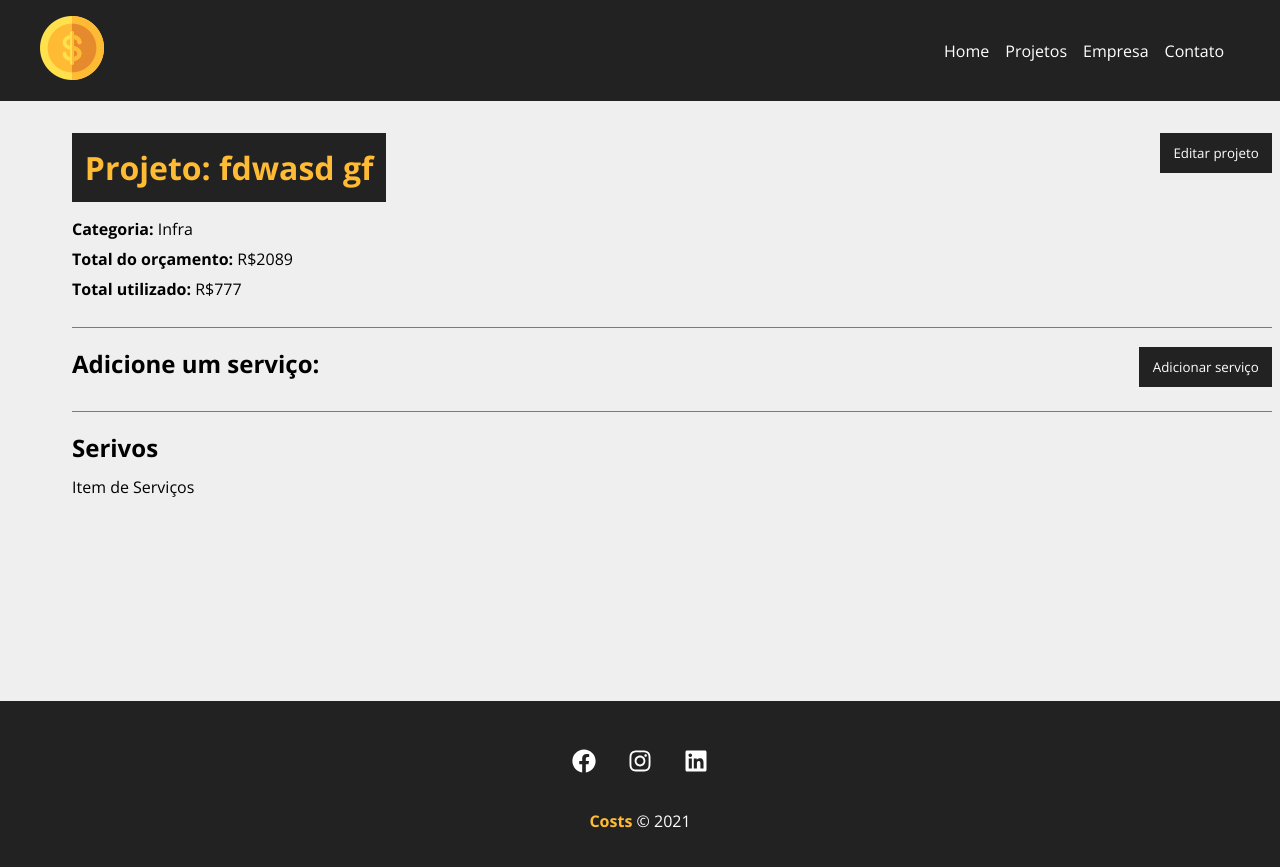
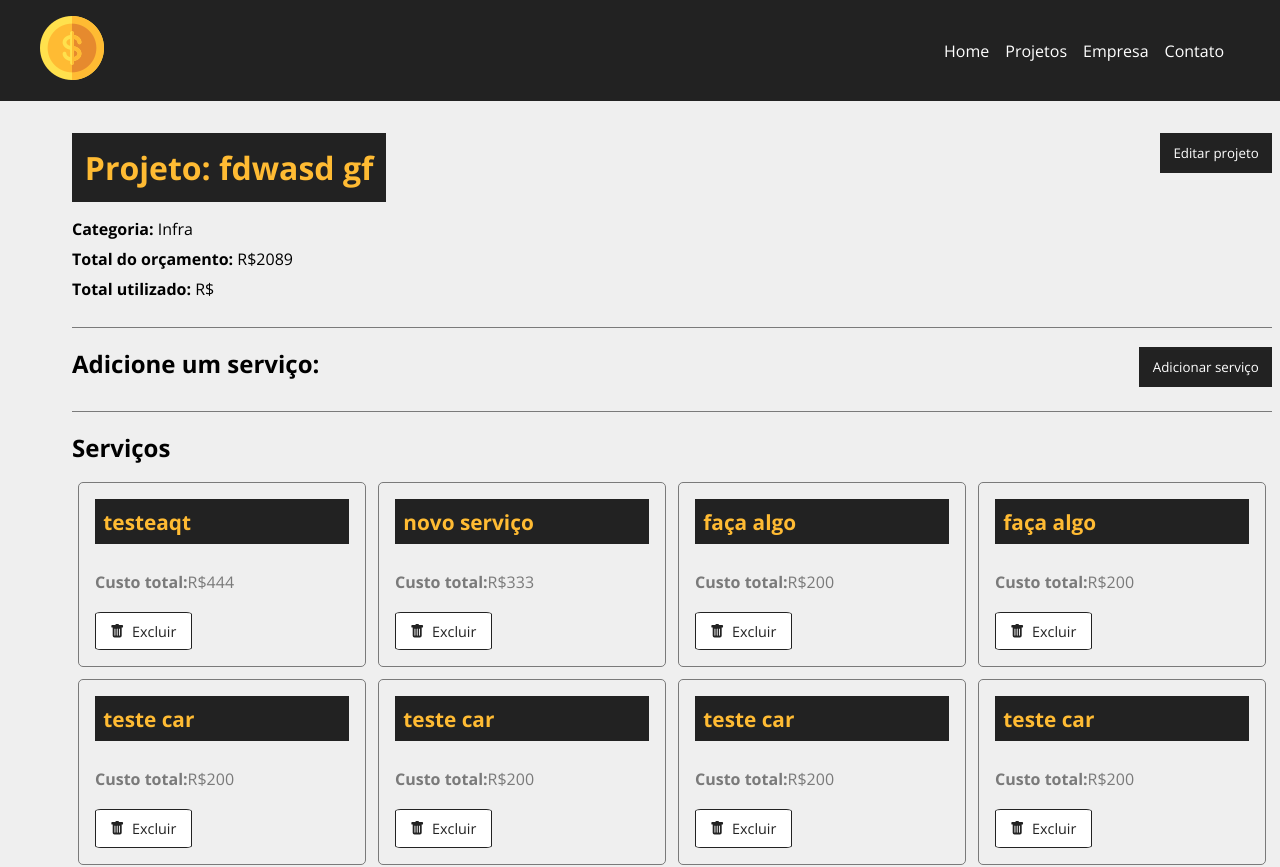
Before and after one commit to Italloml/Costs_In_React, a React (Create React App) app: page /project/33b5 in a window 1280 px wide. Shown: the top 867 px of the page. Built offline with nearby package versions, Linux system fonts and the light colour scheme; data requests are answered from the project's data file.

Commit message:
alteração na descrição // desenvolvendo partes do projeto

```diff
--- a/db.json
+++ b/db.json
@@ -8,7 +8,7 @@
         "id": "1",
         "name": "Infra"
       },
-      "cost": 777,
+      "cost": null,
       "services": [
         {
           "name": "testeaqt",
@@ -19,6 +19,53 @@
           "name": "novo serviço",
           "cost": "333",
           "id": "a6c11a22-6ecf-4682-8686-9ba19e986358"
+        },
+        {
+          "name": "faça algo",
+          "cost": "200",
+          "id": "b1854ad3-f5e9-4e8b-bfa3-eb0048cab179"
+        },
+        {
+          "name": "faça algo",
+          "cost": "200",
+          "id": "b1854ad3-f5e9-4e8b-bfa3-eb0048cab179"
+        },
+        {
+          "name": "teste car",
+          "cost": "200",
+          "id": "204880ac-c303-4c24-a2fd-e21f4ac0fd91"
+        },
+        {
+          "name": "teste car",
+          "cost": "200",
+          "id": "204880ac-c303-4c24-a2fd-e21f4ac0fd91"
+        },
+        {
+          "name": "teste car",
+          "cost": "200",
+          "id": "204880ac-c303-4c24-a2fd-e21f4ac0fd91"
+        },
+        {
+          "name": "teste car",
+          "cost": "200",
+          "id": "204880ac-c303-4c24-a2fd-e21f4ac0fd91"
+        },
+        {
+          "id": "a41e169e-cb04-41d9-8ecf-7cf0ffa7db05"
+        },
+        {
+          "id": "abcadd58-8d79-4d4a-9ac5-cb29cf033497",
+          "name": "gggggggggg"
+        },
+        {
+          "id": "abcadd58-8d79-4d4a-9ac5-cb29cf033497",
+          "name": "gggggggggg"
+        },
+        {
+          "name": "novo serviço",
+          "cost": "30000",
+          "description": "serviço de hospedagem",
+          "id": "6bff5cff-bffa-40c4-b2ce-d9c10ee2bf82"
         }
       ]
     },
@@ -30,8 +77,19 @@
         "id": "2",
         "name": "Desenvolvimento"
       },
-      "cost": 0,
-      "services": []
+      "cost": 800,
+      "services": [
+        {
+          "name": "fazer componente das páginas",
+          "cost": "400",
+          "id": "cf906ada-b710-490e-afdb-ef8e486aa0b1"
+        },
+        {
+          "name": "fazer componente das páginas",
+          "cost": "400",
+          "id": "cf906ada-b710-490e-afdb-ef8e486aa0b1"
+        }
+      ]
     }
   ],
   "categories": [
--- /dev/null
+++ b/src/Components/Service/ServiceCard.js
@@ -0,0 +1,29 @@
+import styles from '../Project/ProjectCard.module.css';
+
+import { BsFillTrashFill } from 'react-icons/bs';
+
+function ServiceCard({ id, name, cost, description, handleRemove }) {
+
+    const remove = (e) => {
+
+    }
+
+    return (
+        <div className={styles.project_card}>
+            <h4>{name}</h4>
+            <p>
+                <span>Custo total:</span>R${cost}
+            </p>
+            <p>{description}</p>
+            <div className={styles.project_card_actions}>
+                <button onClick={remove}>
+                    <BsFillTrashFill />
+                    Excluir
+                </button>
+            </div>
+        </div>
+    )
+}
+
+
+export default ServiceCard;
--- a/src/Components/Service/ServiceFrom.js
+++ b/src/Components/Service/ServiceFrom.js
@@ -23,7 +23,7 @@
 
     return(
         // formulário
-        <form onSubmit={submit} className={styles.for}>
+        <form onSubmit={submit} className={styles.form}>
             <Input
               type="text"
               text="Nome do serviço"
@@ -39,10 +39,10 @@
               handleOnChange={handleChange}
             />
             <Input
-              type="description"
+              type="text"
               text="Descrição do serviço"
-              name="name"
-              placeholder="Escreva o serviço"
+              name="description"
+              placeholder="Descreva o serviço"
               handleOnChange={handleChange}
             />
             {/* Butão do formulário */}
--- a/src/Components/pages/Project.js
+++ b/src/Components/pages/Project.js
@@ -10,6 +10,7 @@
 import Message from '../layout/Message';
 import ProjectFform from './../Project/ProjectForm';
 import ServiceForm from '../Service/ServiceFrom';
+import ServiceCard from '../Service/ServiceCard';
 
 function Project() {
 
@@ -17,6 +18,7 @@
 
     const [project, setProject] = useState([])
     // mostra / não mostra projeto
+    const [services, setServices] = useState([])
     const [showProjectForm, setShowProjectForm] = useState(false)
     // serviço
     const [showServiceForm, setShowServiceForm] = useState(false)
@@ -38,6 +40,7 @@
               .then((resp) => resp.json())
               .then((data) => {
                 setProject(data)
+                setServices(data.services)
               })
               .catch((err) => console.log)
         }, 3000)
@@ -114,6 +117,11 @@
         .catch((err => console.log(err)))
     }
 
+    // Remover
+    function removeService() {
+
+    }
+
     function toggleProjectForm() {
         setShowProjectForm(!showProjectForm)
     }
@@ -171,9 +179,23 @@
                                 )}
                             </div>
                         </div>
-                        <h2>Serivos</h2>
+                        <h2>Serviços</h2>
                         <Container customClass='start'>
-                            <p>Item de Serviços</p>
+                            {/* Exibição - se há serviço */}
+                            {services.length > 0 &&
+                                services.map((service) => (
+                                    <ServiceCard
+                                        id={service.id}
+                                        name={service.name}
+                                        cost={service.cost}
+                                        description={service.description}
+                                        key={service.id}
+                                        handleRemove={removeService}
+
+                                    />
+                                ))
+                            }
+                            {services.length === 0 && <p>Não há serviços cadastrados</p>}
                         </Container>
                     </Container>
                 </div>
```
